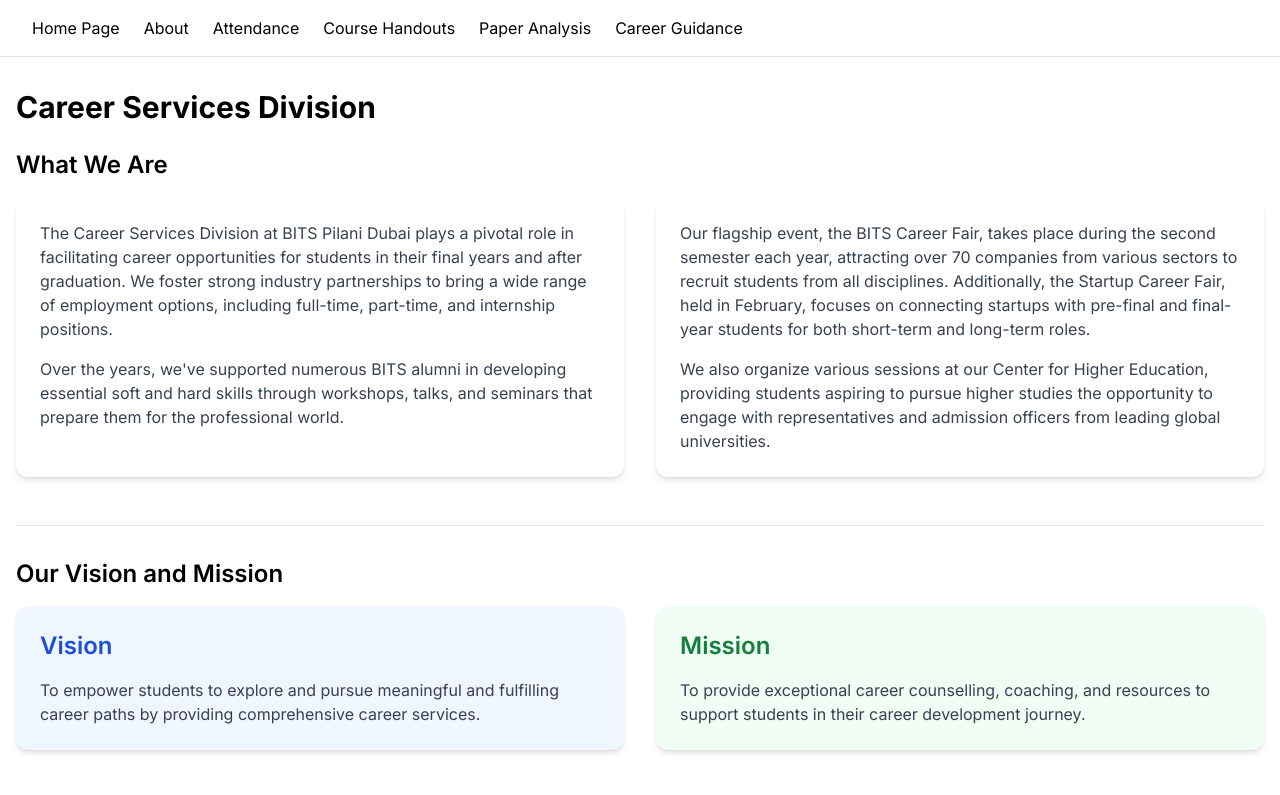
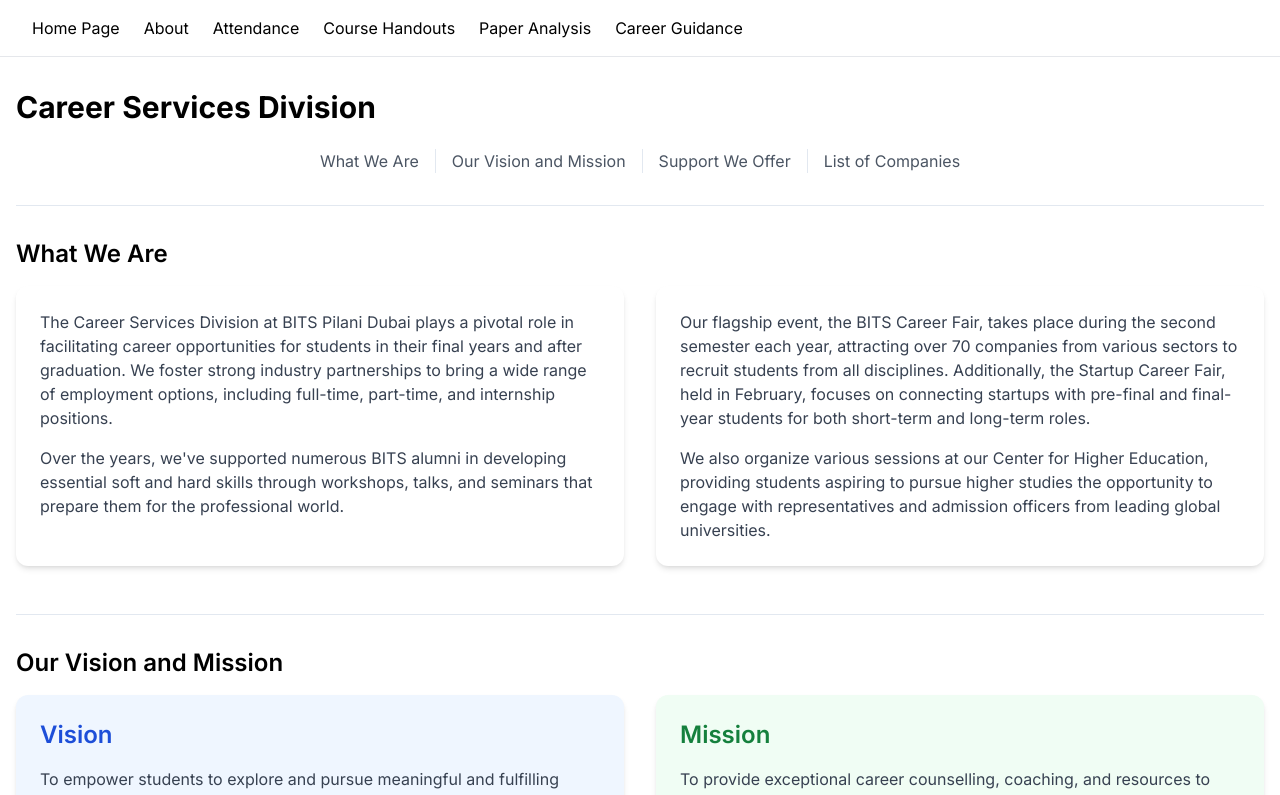
Before and after one commit to HUSAM-07/AccessX, a Next.js app: page /career in a window 1280 px wide. Shown: the top 795 px of the page. Built offline with nearby package versions, Linux system fonts and the light colour scheme.

Commit message:
updated service worker and career services page

```diff
--- a/src/app/career/page.tsx
+++ b/src/app/career/page.tsx
@@ -76,12 +76,42 @@
   if (error) return <div>Failed to load</div>
   if (!companies) return <div>Loading...</div>
 
+  const sections = [
+    { id: "about", title: "What We Are" },
+    { id: "vision-mission", title: "Our Vision and Mission" },
+    { id: "support", title: "Support We Offer" },
+    { id: "companies", title: "List of Companies" },
+  ]
+
   return (
     <div className="container mx-auto px-4 py-8">
       <h1 className="text-3xl font-bold mb-6">Career Services Division</h1>
 
+      {/* Navigation */}
+      <nav className="mb-8">
+        <ul className="flex flex-wrap justify-center gap-2 md:gap-4">
+          {sections.map((section, index) => (
+            <React.Fragment key={section.id}>
+              {index > 0 && (
+                <Separator orientation="vertical" className="h-6 hidden md:block" />
+              )}
+              <li>
+                <a
+                  href={`#${section.id}`}
+                  className="text-sm md:text-base text-gray-600 hover:text-gray-900 transition-colors"
+                >
+                  {section.title}
+                </a>
+              </li>
+            </React.Fragment>
+          ))}
+        </ul>
+      </nav>
+
+      <Separator className="my-8" />
+
       {/* About CSD Section */}
-      <section className="mb-12">
+      <section id="about" className="mb-12">
         <h2 className="text-2xl font-semibold mb-4">What We Are</h2>
         <div className="grid grid-cols-1 md:grid-cols-2 gap-8">
           <div className="bg-white p-6 rounded-xl shadow-md">
@@ -106,7 +136,7 @@
       <Separator className="my-8" />
 
       {/* Vision and Mission Section */}
-      <section className="mb-12">
+      <section id="vision-mission" className="mb-12">
         <h2 className="text-2xl font-semibold mb-4">Our Vision and Mission</h2>
         <div className="grid grid-cols-1 md:grid-cols-2 gap-8">
           <div className="bg-blue-50 p-6 rounded-xl shadow-md">
@@ -127,7 +157,7 @@
       <Separator className="my-8" />
 
       {/* Support We Offer Section */}
-      <section className="mb-12">
+      <section id="support" className="mb-12">
         <h2 className="text-2xl font-semibold mb-4">Support We Offer</h2>
         <div className="grid grid-cols-1 sm:grid-cols-2 md:grid-cols-3 gap-4">
           {["Career Guidance", "Career Talks & Workshops", "Campus Placement Program",
@@ -142,7 +172,7 @@
       <Separator className="my-8" />
 
       {/* Companies Section */}
-      <section>
+      <section id="companies">
         <h2 className="text-2xl font-semibold mb-6">List of Companies</h2>
         <div className="grid grid-cols-1 lg:grid-cols-2 gap-8 mb-8">
           <div className="bg-gray-50 p-6 rounded-xl border-2 border-gray-200">
```
Also changed, not shown: public/sw.js.
